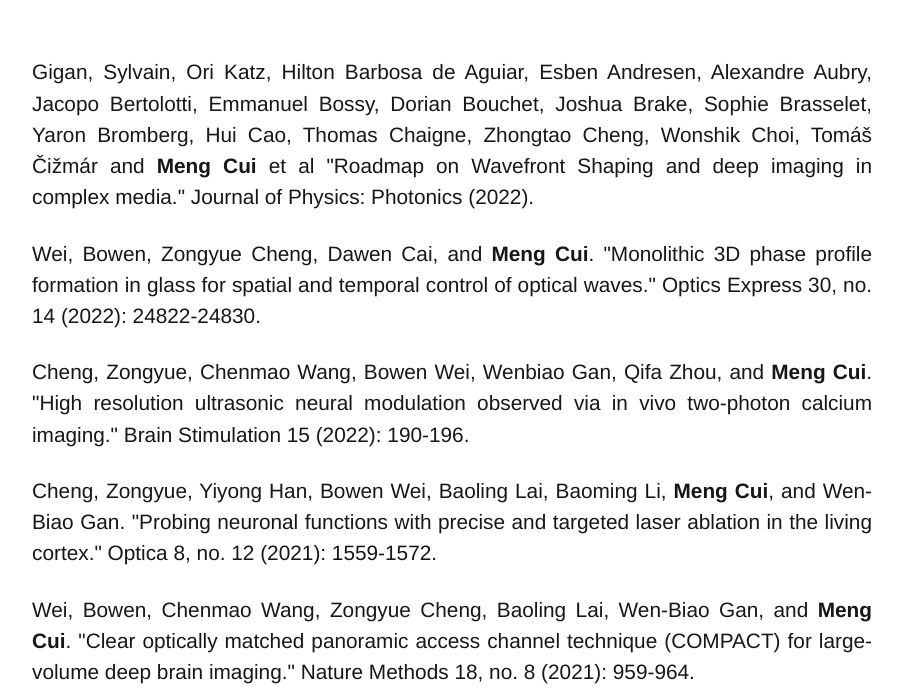
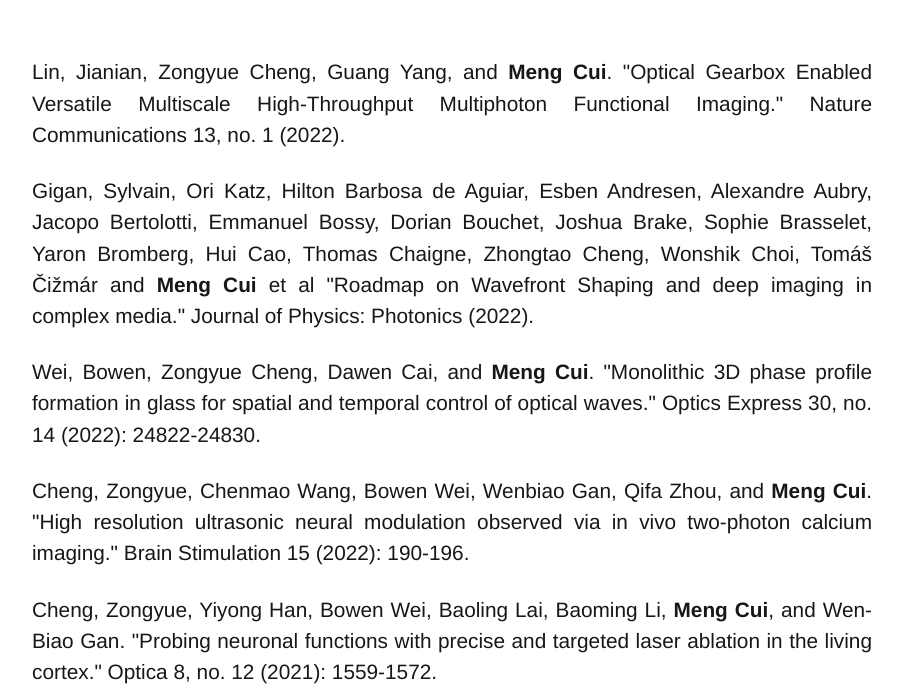
Before and after one commit to mengcuilab/mengcuilab.github.io, a Jekyll site: the page built from publications.html, in a window 1280 px wide and 900 px high, scrolled down 438 px, cut to the strip 200-900 px from the top of the window. Shown: the whole strip, without its empty margins (188-1091 px from the left). Built offline with Jekyll 4.4.1, drawn with Linux system fonts in a browser that asks for light colours.

Commit message:
update news and publication page

```diff
--- a/news.html
+++ b/news.html
@@ -19,7 +19,7 @@
 			</div>
 
 			<div class="news_txt">
-			  <h2> NOV. 2022 OUR WORK OF OPTICAL GEARBOX FOR SPEEDING UP BIOMEDICAL IMAGING IS PUBLISHED ON NATURE COMMUNICATION!</h2>
+			  <h2> NOV. 2022 OUR WORK OPTICAL GEARBOX FOR SPEEDING UP BIOMEDICAL IMAGING IS PUBLISHED ON NATURE COMMUNICATION!</h2>
 
 			  <h4>"<a href="https://www.nature.com/articles/s41467-022-34472-6">Optical gearbox enabled versatile multiscale high-throughput multiphoton functional imaging</a>"</h4>
 
--- a/publications.html
+++ b/publications.html
@@ -15,6 +15,8 @@
 	<div id="pubs" class="main_wrapper_3fr">
 	  <div class="pubs_wrapper">
 
+
+		<li> Lin, Jianian, Zongyue Cheng, Guang Yang, and <b>Meng Cui</b>. "<a href="https://doi.org/10.1038/s41467-022-34472-6://www.nature.com/articles/s41467-022-34472-6">Optical Gearbox Enabled Versatile Multiscale High-Throughput Multiphoton Functional Imaging.</a>" Nature Communications 13, no. 1 (2022).
 
 		<li> Gigan, Sylvain, Ori Katz, Hilton Barbosa de Aguiar, Esben Andresen, Alexandre Aubry, Jacopo Bertolotti, Emmanuel Bossy, Dorian Bouchet, Joshua Brake, Sophie Brasselet, Yaron Bromberg, Hui Cao, Thomas Chaigne, Zhongtao Cheng, Wonshik Choi, Tomáš Čižmár and <b>Meng Cui</b> et al "<a href="https://iopscience.iop.org/article/10.1088/2515-7647/ac76f9/meta">Roadmap on Wavefront Shaping and deep imaging in complex media.</a>" Journal of Physics: Photonics (2022).
 
```
